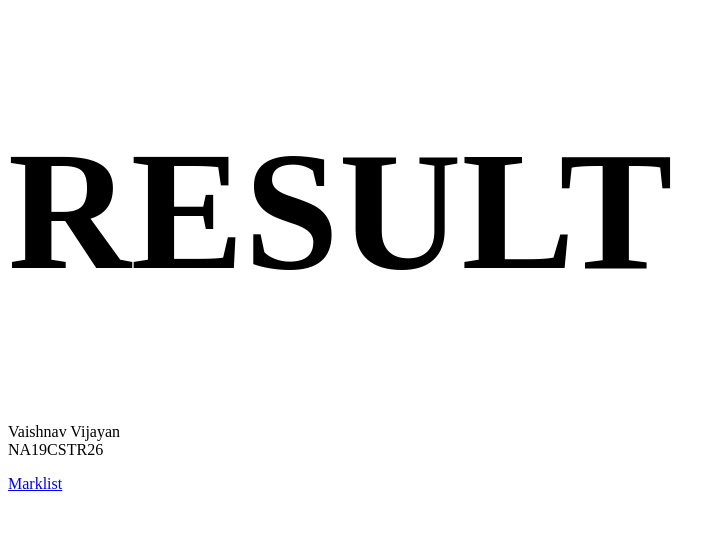
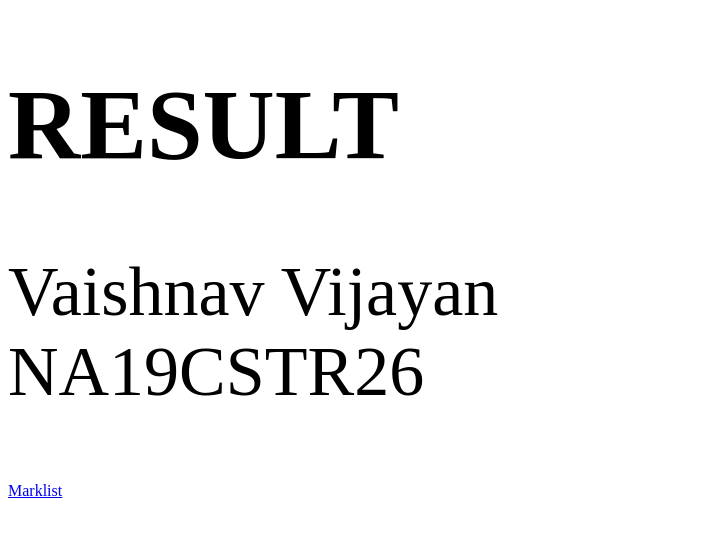
Before and after one commit to 6384kichu/table, a plain HTML site: page index.html in a window 1280 px wide. Shown: the whole page, without its empty margins (0-726 px from the left). Drawn offline with Linux system fonts and the light colour scheme.

Commit message:
Update index.html

```diff
--- a/index.html
+++ b/index.html
@@ -4,8 +4,8 @@
     <title>results</title>
 </head>
 <body>
-      <h1 style=font-size:170px>RESULT</h1>
-     <p width="60px"> Vaishnav Vijayan </br>
+      <h1 style=font-size:100px>RESULT</h1>
+     <p style=font-size:70px> Vaishnav Vijayan </br>
          NA19CSTR26 </p>
       <a href="visit.html">Marklist </a>
 </body>
```
